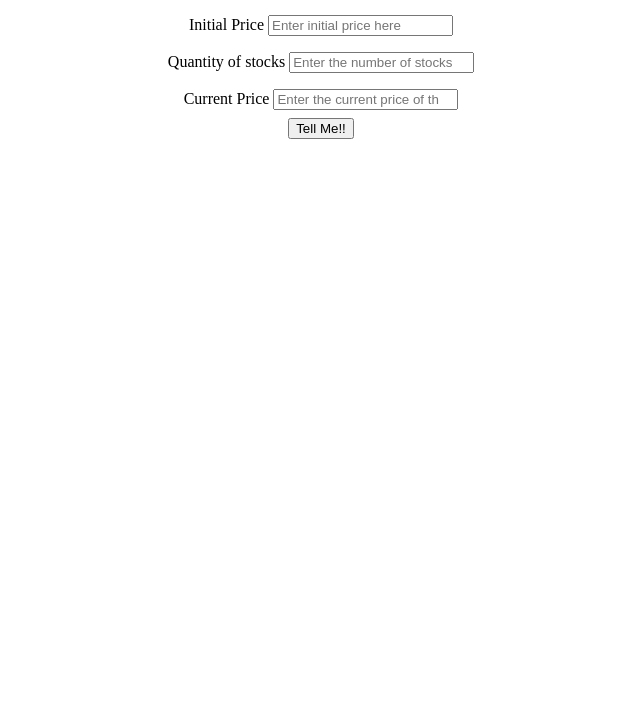
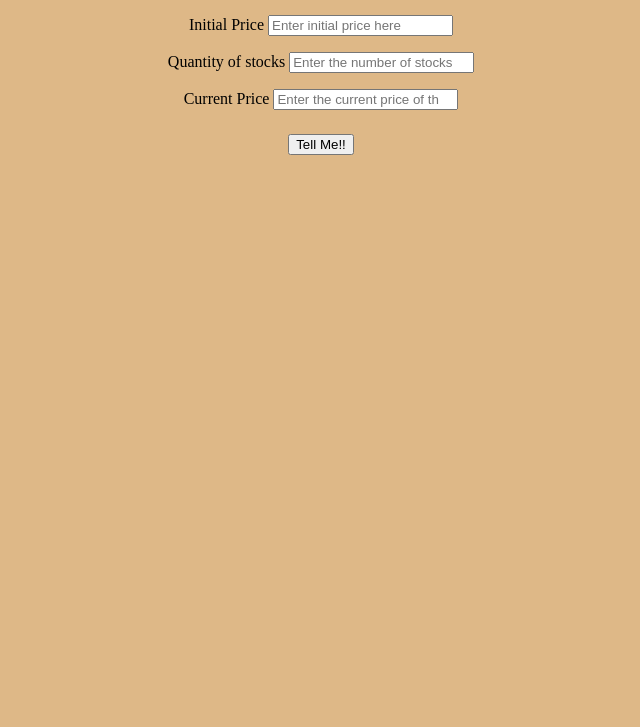
Before and after one commit to anujsweb/mark-14-Stock-Profit-Loss-Calculator, a plain HTML site: page index.html in a window 1280 px wide. Shown: the part 73-800 px from the top of the page, without its empty margins (319-959 px from the left). Drawn offline with Linux system fonts and the light colour scheme.

Commit message:
style updated

```diff
--- a/styles.css
+++ b/styles.css
@@ -1,8 +1,13 @@
 body {
     text-align: center;
+    background-color: burlywood;
 }
 
 label {
     display: block;
     padding: 0.5rem;
 }
+
+button {
+    margin: 1rem;
+}
```
